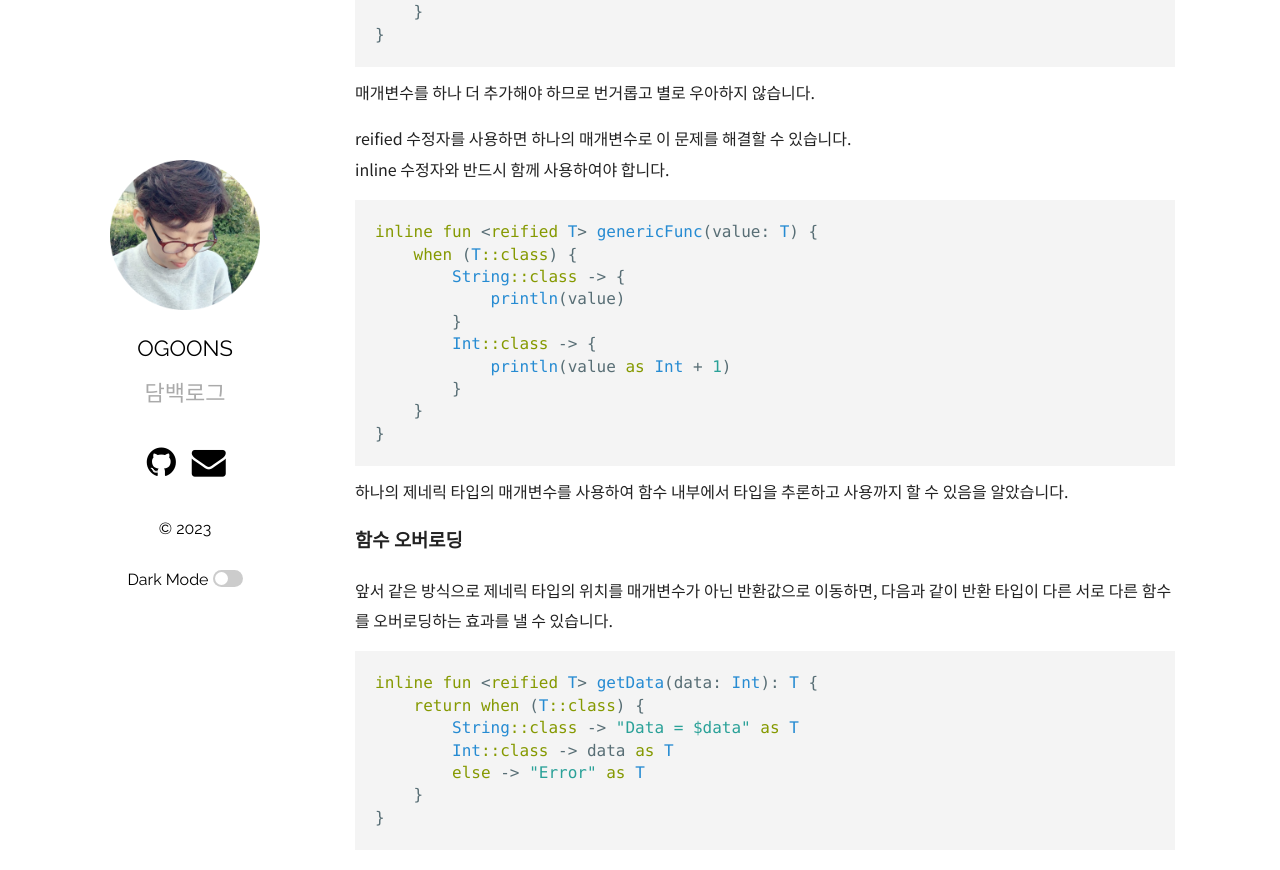
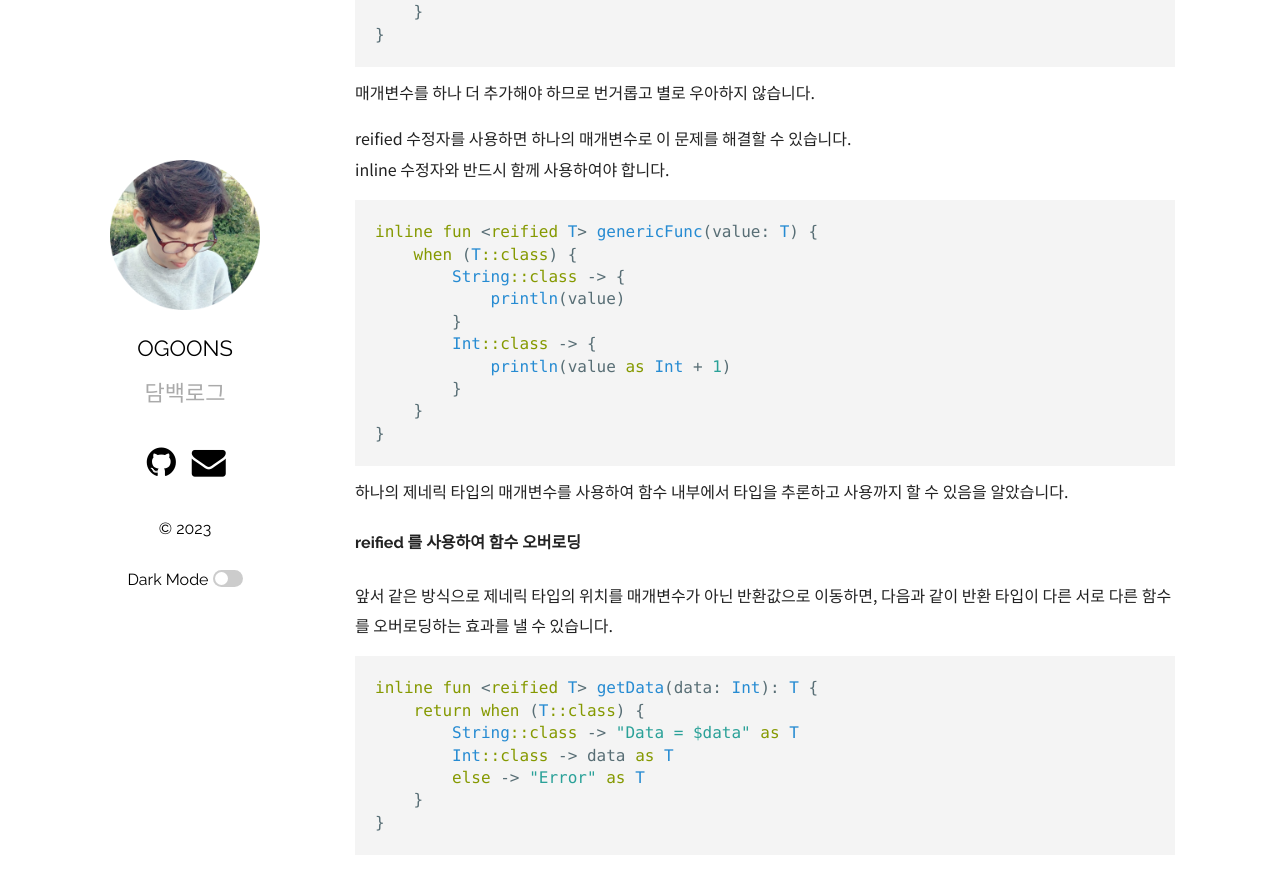
Before and after one commit to ogoons/ogoons.github.io, a Jekyll site: the page built from _posts/2023-08-24-kotlin-inline-modifier.md, in a window 1280 px wide and 900 px high, scrolled down 2594 px. Shown: the top 870 px of the window. Built offline with Jekyll 4.4.1, drawn with Linux system fonts in a browser that asks for light colours; comment, search, counter and statistics services are not loaded.

Commit message:
Update post

```diff
--- a/_posts/2023-08-24-kotlin-inline-modifier.md
+++ b/_posts/2023-08-24-kotlin-inline-modifier.md
@@ -129,7 +129,7 @@ inline fun <reified T> genericFunc(value: T) {
 
 하나의 제네릭 타입의 매개변수를 사용하여 함수 내부에서 타입을 추론하고 사용까지 할 수 있음을 알았습니다.
 
-### 함수 오버로딩
+#### reified 를 사용하여 함수 오버로딩
 
 앞서 같은 방식으로 제네릭 타입의 위치를 매개변수가 아닌 반환값으로 이동하면, 다음과 같이 반환 타입이 다른 서로 다른 함수를 오버로딩하는 효과를 낼 수 있습니다.
 
```
